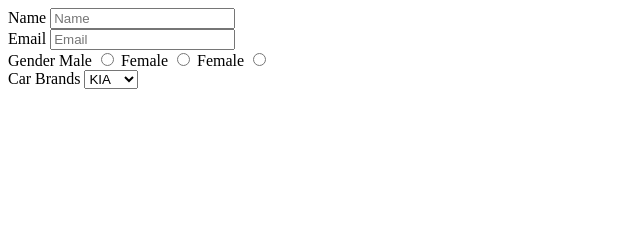
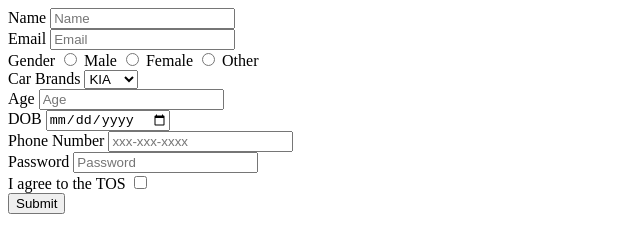
Before and after one commit to acciojob/signup-form-car-avinash-create, a website: page main.html in a window 1280 px wide. Shown: the whole page, without its empty margins (0-640 px from the left). Drawn offline with Linux system fonts and the light colour scheme.

Commit message:
created a submission

```diff
--- a/main.html
+++ b/main.html
@@ -9,25 +9,42 @@
 <body>
 	<form method="post">
 
+		<form method="post">
+
 		<label for="name">Name</label>
-		<input type ="text" id="name" name ="name" placeholder ="Name" required ><br>
-		<label for="name">Email</label>
-		<input type ="email" id="email" name ="email" placeholder ="Email" required><br>
+		<input type ="text" id="name" placeholder ="Name" required ><br>
+		<label for="email">Email</label>
+		<input type ="email" id="email"  placeholder ="Email" required><br>
 		<label>Gender</label>
+		<input id="gender_m" type="radio"  required>
 		<label for="gender_m">Male</label>
-		<input id="gender_m" type="radio" name="gender" required>
+		<input id="gender_f" type="radio"  required>
 		<label for="gender_f">Female</label>
-		<input id="gender_f" type="radio" name="gender" required>
-		<label for="gender_f">Female</label>
-		<input id="gender_f" type="radio" name="gender" required><br>
+		<input id="gender_f" type="radio"  required>
+		<label for="gender_f">Other</label><br>
 		<label for="cars">Car Brands</label>
 		<select id ="cars" placeholder ="--Please choose an option--" required>
 			<option>KIA</option>
 			<option>TATA</option>
 			<option>AUDI</option>
 		</select>
-
-<br>
+		<br>
+		<label for= "age"> Age</label>
+		<input type ="number" id="age"  placeholder ="Age" required >
+		<br>
+		<label for ="dob">DOB</label>
+		<input type ="date" id="dob"  placeholder ="Age" required >
+		<br>
+		<label for ="tel">Phone Number</label>
+		<input type ="tel" id="tel"  placeholder ="xxx-xxx-xxxx" required >
+		<br>
+		<label for ="password"> Password</label>
+		<input type ="password" id="password" placeholder ="Password" required >
+		<br>
+		<label for="tos">I agree to the TOS</label>
+		<input id ="tos" type="checkbox" required>
+		<br>
+		<input type="button" value ="Submit">
 	<!-- the entire body must be written by student -->
     <script type="text/javascript" src="./script.js">
 </script>
```
